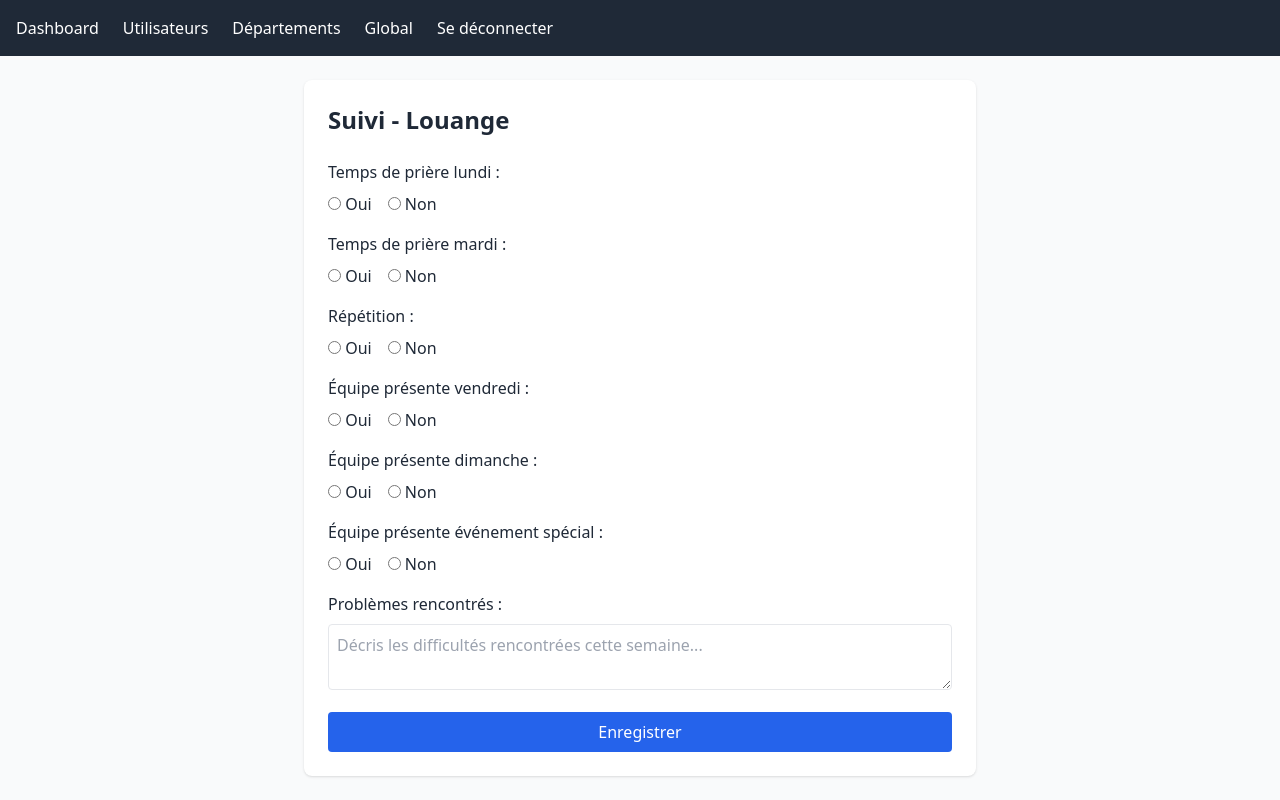
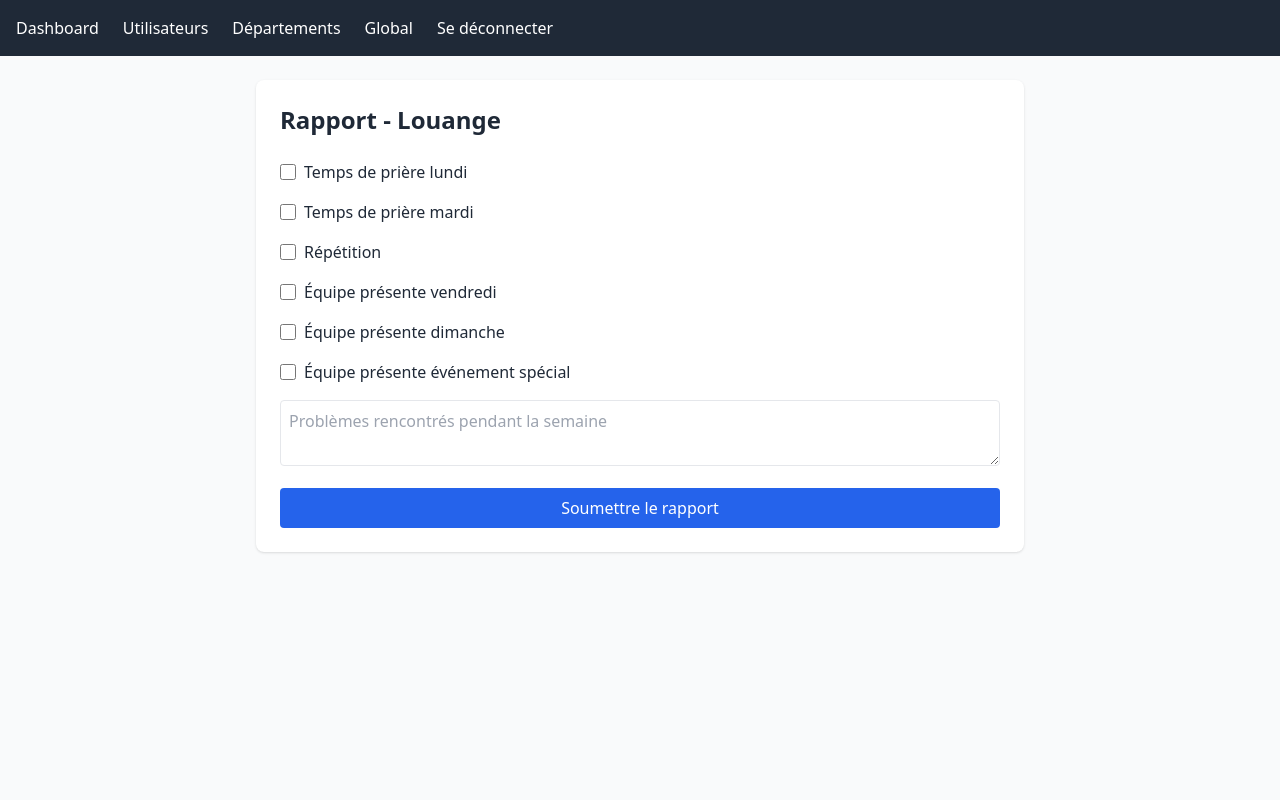
Before and after one commit to allanbavajee/CheminDeGarde, a Next.js app: page /admin/louange in a window 1280 px wide. Built offline with nearby package versions, Linux system fonts and the light colour scheme; no server answers.

Commit message:
Update page.tsx

```diff
--- a/app/admin/louange/page.tsx
+++ b/app/admin/louange/page.tsx
@@ -1,51 +1,59 @@
-/*CheminDeGarde/app/admin/louange/page.tsx*/
+/*app/admin/louange/page.tsx*/
 "use client";
 
 import { useState } from "react";
+import supabase from "@/lib/supabaseClient";
 
 export default function LouangePage() {
   const [formData, setFormData] = useState({
-    lundi: "",
-    mardi: "",
-    repetition: "",
-    vendredi: "",
-    dimanche: "",
-    evenement: "",
+    lundi: false,
+    mardi: false,
+    repetition: false,
+    vendredi: false,
+    dimanche: false,
+    evenement: false,
     probleme: "",
   });
 
-  const handleChange = (field: string, value: string) => {
-    setFormData({ ...formData, [field]: value });
+  const [loading, setLoading] = useState(false);
+  const [message, setMessage] = useState("");
+
+  const handleCheckboxChange = (e: React.ChangeEvent<HTMLInputElement>) => {
+    const { name, checked } = e.target;
+    setFormData(prev => ({ ...prev, [name]: checked }));
+  };
+
+  const handleTextareaChange = (e: React.ChangeEvent<HTMLTextAreaElement>) => {
+    const { name, value } = e.target;
+    setFormData(prev => ({ ...prev, [name]: value }));
   };
 
   const handleSubmit = async (e: React.FormEvent) => {
     e.preventDefault();
+    setLoading(true);
+    setMessage("");
 
-    const res = await fetch("/api/louange", {
-      method: "POST",
-      headers: { "Content-Type": "application/json" },
-      body: JSON.stringify(formData),
-    });
-
-    if (res.ok) {
-      alert("Rapport enregistré ✅");
+    const { error } = await supabase.from("louange").insert([formData]);
+    if (error) setMessage("❌ Erreur : " + error.message);
+    else {
+      setMessage("✅ Rapport enregistré !");
       setFormData({
-        lundi: "",
-        mardi: "",
-        repetition: "",
-        vendredi: "",
-        dimanche: "",
-        evenement: "",
+        lundi: false,
+        mardi: false,
+        repetition: false,
+        vendredi: false,
+        dimanche: false,
+        evenement: false,
         probleme: "",
       });
-    } else {
-      alert("Erreur lors de l’enregistrement ❌");
     }
+
+    setLoading(false);
   };
 
   return (
-    <div className="max-w-2xl mx-auto p-6 bg-white shadow rounded-lg">
-      <h1 className="text-2xl font-bold mb-6">Suivi - Louange</h1>
+    <div className="p-6 max-w-3xl mx-auto bg-white shadow rounded-lg">
+      <h1 className="text-2xl font-bold mb-6">Rapport - Louange</h1>
 
       <form onSubmit={handleSubmit} className="space-y-4">
         {[
@@ -55,51 +63,37 @@ export default function LouangePage() {
           { name: "vendredi", label: "Équipe présente vendredi" },
           { name: "dimanche", label: "Équipe présente dimanche" },
           { name: "evenement", label: "Équipe présente événement spécial" },
-        ].map((field) => (
-          <div key={field.name}>
-            <label className="block font-medium">{field.label} :</label>
-            <div className="flex gap-4 mt-2">
-              <label>
+        ].map(field => (
+          <label key={field.name} className="flex items-center space-x-2">
             <input
-                  type="radio"
+              type="checkbox"
               name={field.name}
-                  value="Oui"
-                  checked={(formData as any)[field.name] === "Oui"}
-                  onChange={() => handleChange(field.name, "Oui")}
-                />{" "}
-                Oui
+              checked={formData[field.name as keyof typeof formData] as boolean}
+              onChange={handleCheckboxChange}
+              className="h-4 w-4"
+            />
+            <span>{field.label}</span>
           </label>
-              <label>
-                <input
-                  type="radio"
-                  name={field.name}
-                  value="Non"
-                  checked={(formData as any)[field.name] === "Non"}
-                  onChange={() => handleChange(field.name, "Non")}
-                />{" "}
-                Non
-              </label>
-            </div>
-          </div>
         ))}
 
-        <div>
-          <label className="block font-medium">Problèmes rencontrés :</label>
         <textarea
-            placeholder="Décris les difficultés rencontrées cette semaine..."
-            className="w-full border p-2 rounded mt-2"
+          name="probleme"
+          placeholder="Problèmes rencontrés pendant la semaine"
+          className="border p-2 w-full rounded"
           value={formData.probleme}
-            onChange={(e) => handleChange("probleme", e.target.value)}
+          onChange={handleTextareaChange}
         />
-        </div>
 
         <button
           type="submit"
-          className="mt-6 w-full bg-blue-600 text-white py-2 px-4 rounded hover:bg-blue-700"
+          disabled={loading}
+          className="w-full bg-blue-600 text-white py-2 rounded hover:bg-blue-700 disabled:opacity-50"
         >
-          Enregistrer
+          {loading ? "Enregistrement..." : "Soumettre le rapport"}
         </button>
       </form>
+
+      {message && <p className="mt-4 text-center">{message}</p>}
     </div>
   );
 }
```
Lines whose indentation alone changed are shown as unchanged.
